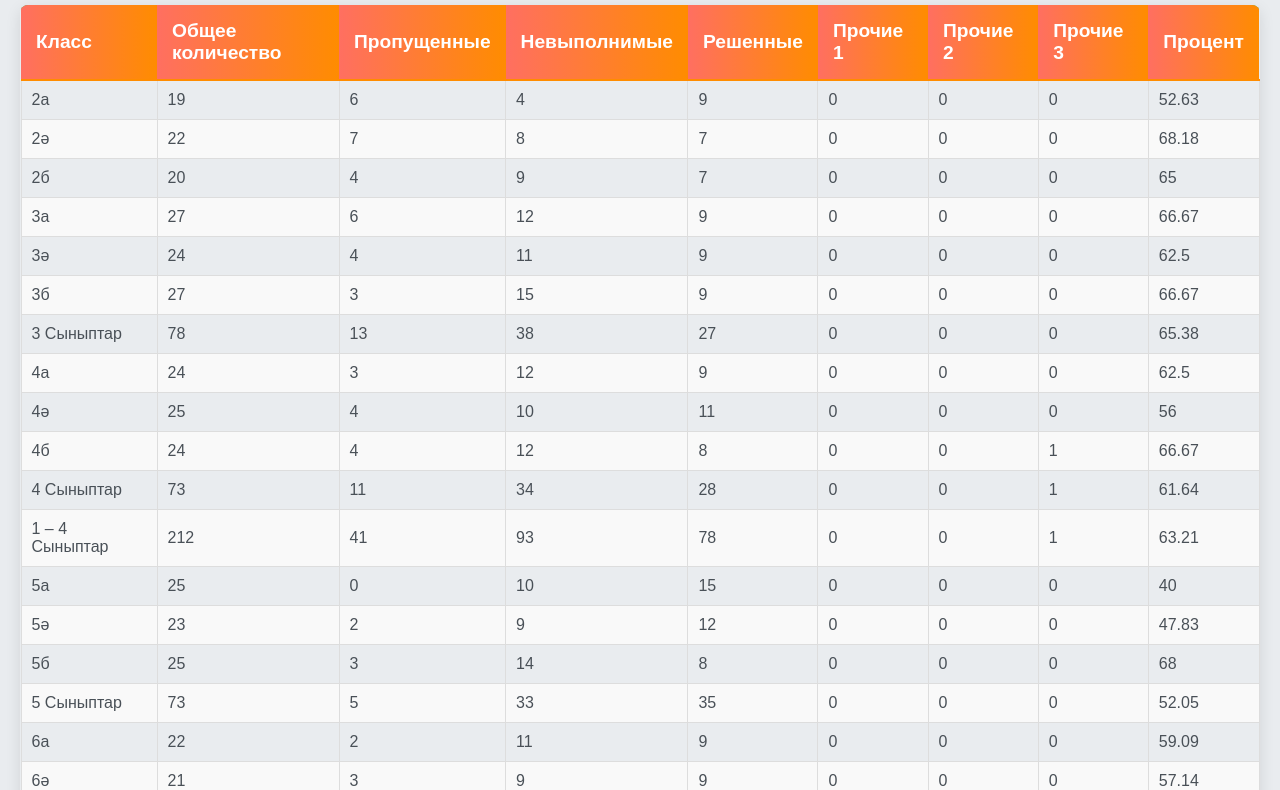
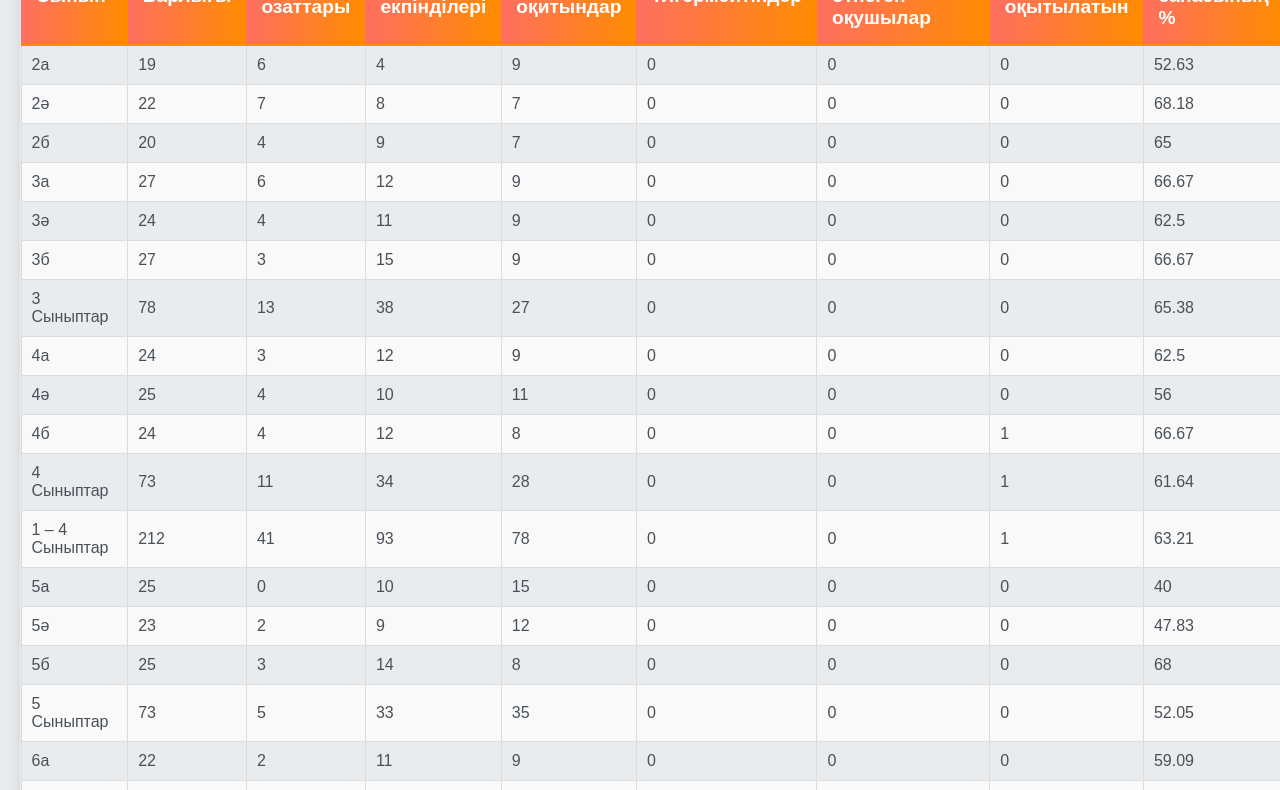
Before and after one commit to it-lang/15scholl, a plain HTML site: page index.html in a window 1280 px wide. Shown: the part 93-883 px from the top of the page. Drawn offline with Linux system fonts and the light colour scheme.

Commit message:
Update index.html

```diff
--- a/index.html
+++ b/index.html
@@ -287,7 +287,7 @@
     </style>
 </head>
 
-<h1>Раздел администраторов</h1>
+<h1></h1>
 
 <!-- Форма для добавления новых элементов -->
 <div class="form-container" id="form-container">
@@ -308,15 +308,15 @@
     <table>
         <thead>
             <tr>
-                <th>Класс</th>
-                <th>Общее количество</th>
-                <th>Пропущенные</th>
-                <th>Невыполнимые</th>
-                <th>Решенные</th>
-                <th>Прочие 1</th>
-                <th>Прочие 2</th>
-                <th>Прочие 3</th>
-                <th>Процент</th>
+                <th>Сынып</th>
+                <th>Барлығы</th>
+                <th>Оқу озаттары</th>
+                <th>Оқу екпінділері</th>
+                <th>Үшке оқитындар</th>
+                <th>Үлгермейтіндер</th>
+                <th>Аттестациядан өтпеген оқушылар</th>
+                <th>Үйде оқытылатын</th>
+                <th>білім сапасының %</th>
             </tr>
         </thead>
         <tbody>
```
